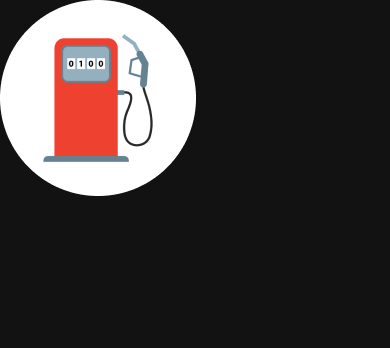
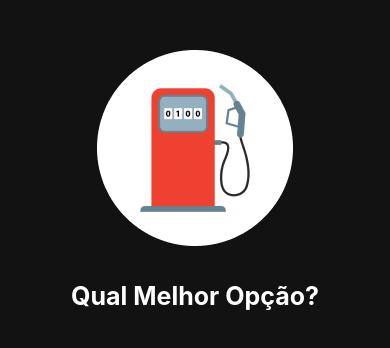
Before and after one commit to GuidoStocco/App_Gasolina, a React Native app: screen / in a window 390 px wide. Shown: the top 348 px of the page. Built offline with nearby package versions, Linux system fonts and the light colour scheme.

Commit message:
finalizando a logo

```diff
--- a/App.js
+++ b/App.js
@@ -9,8 +9,9 @@ export default function App(){
 
   return(
     <SafeAreaView style={styles.container}>
-      <View>
-          <Image source={img}/>
+      <View style={styles.img}>
+          <Image source={img} style={styles.logo}/>
+          <Text style={styles.imgText}>Qual Melhor Opção?</Text>
       </View>
     </SafeAreaView>
   );
@@ -22,5 +23,17 @@ const styles = StyleSheet.create({
   container:{
     flex: 1,
     backgroundColor: '#121212'
+  },
+  img:{
+    alignItems: 'center',
+    marginTop: 50,
+  },
+  logo:{
+    marginBottom: 35
+  },
+  imgText:{
+    fontSize: 25,
+    color:'#fff',
+    fontWeight: 'bold'
   }
 })
```
